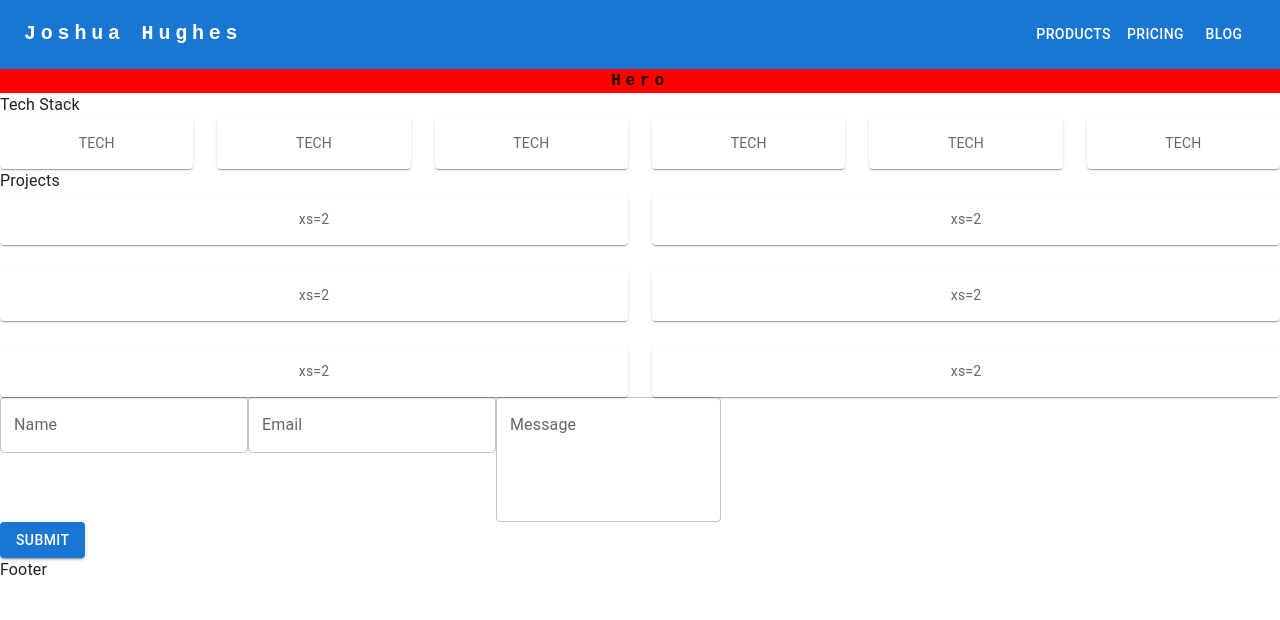
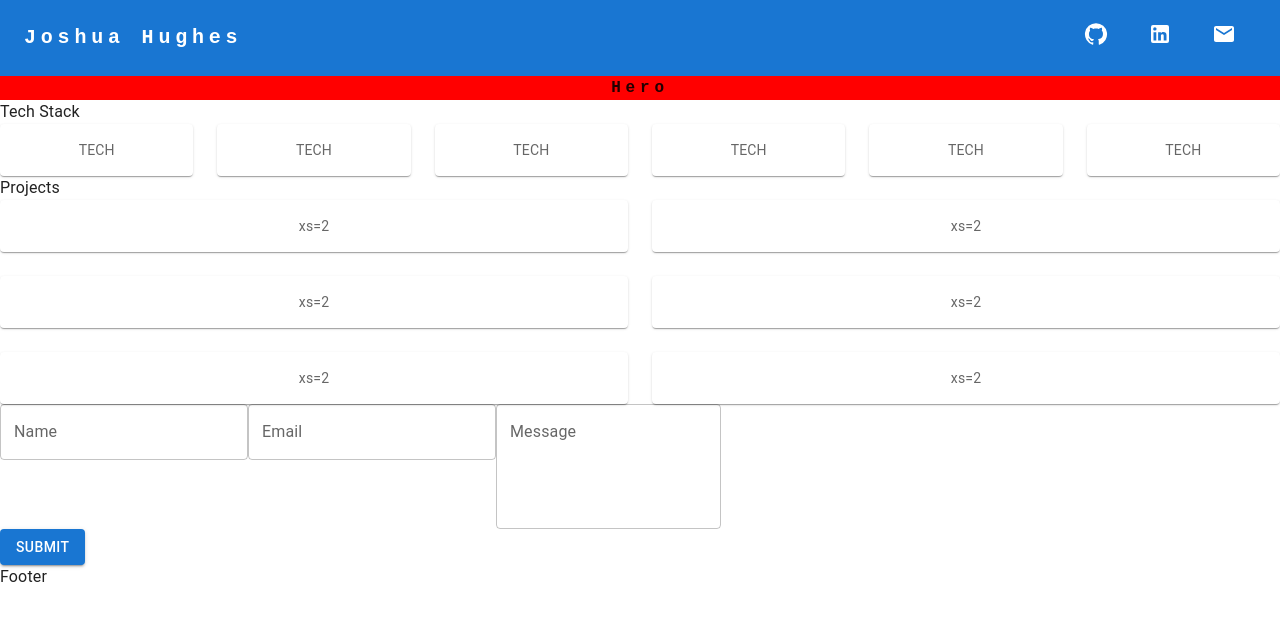
Before and after one commit to JH9001/jhdev, a React (Vite) app: page / in a window 1280 px wide. Shown: the top 620 px of the page. Built offline with nearby package versions, Linux system fonts and the light colour scheme.

Commit message:
import and implement social links in navbar

```diff
--- a/src/components/Footer.jsx
+++ b/src/components/Footer.jsx
@@ -1,3 +1,13 @@
+import GitHubIcon from "@mui/icons-material/GitHub";
+import LinkedInIcon from "@mui/icons-material/LinkedIn";
+import EmailIcon from "@mui/icons-material/Email";
+
+const links = [
+  { id: 1, icon: <GitHubIcon />, name: "GitHub" },
+  { id: 2, icon: <LinkedInIcon />, name: "LinkedIn" },
+  { id: 3, icon: <EmailIcon />, name: "Resume" },
+];
+
 const Footer = () => {
   return <div>Footer</div>;
 };
--- a/src/components/Navbar.jsx
+++ b/src/components/Navbar.jsx
@@ -10,7 +10,15 @@ import Container from "@mui/material/Container";
 import Button from "@mui/material/Button";
 import MenuItem from "@mui/material/MenuItem";
 
-const pages = ["Products", "Pricing", "Blog"];
+import GitHubIcon from "@mui/icons-material/GitHub";
+import LinkedInIcon from "@mui/icons-material/LinkedIn";
+import EmailIcon from "@mui/icons-material/Email";
+
+const links = [
+  { id: 1, icon: <GitHubIcon />, name: "GitHub" },
+  { id: 2, icon: <LinkedInIcon />, name: "LinkedIn" },
+  { id: 3, icon: <EmailIcon />, name: "Resume" },
+];
 
 function Navbar() {
   const [anchorElNav, setAnchorElNav] = React.useState(null);
@@ -99,9 +107,9 @@ function Navbar() {
                 display: { xs: "block", md: "none" },
               }}
             >
-              {pages.map((page) => (
-                <MenuItem key={page} onClick={handleCloseNavMenu}>
-                  <Typography textAlign="center">{page}</Typography>
+              {links.map((link) => (
+                <MenuItem key={link.id} onClick={handleCloseNavMenu}>
+                  <Typography textAlign="center">{link.name}</Typography>
                 </MenuItem>
               ))}
             </Menu>
@@ -114,13 +122,13 @@ function Navbar() {
               display: { xs: "none", md: "flex" },
             }}
           >
-            {pages.map((page) => (
+            {links.map((link) => (
               <Button
-                key={page}
+                key={link.id}
                 onClick={handleCloseNavMenu}
                 sx={{ my: 2, color: "white", display: "block" }}
               >
-                {page}
+                {link.icon}
               </Button>
             ))}
           </Box>
```
